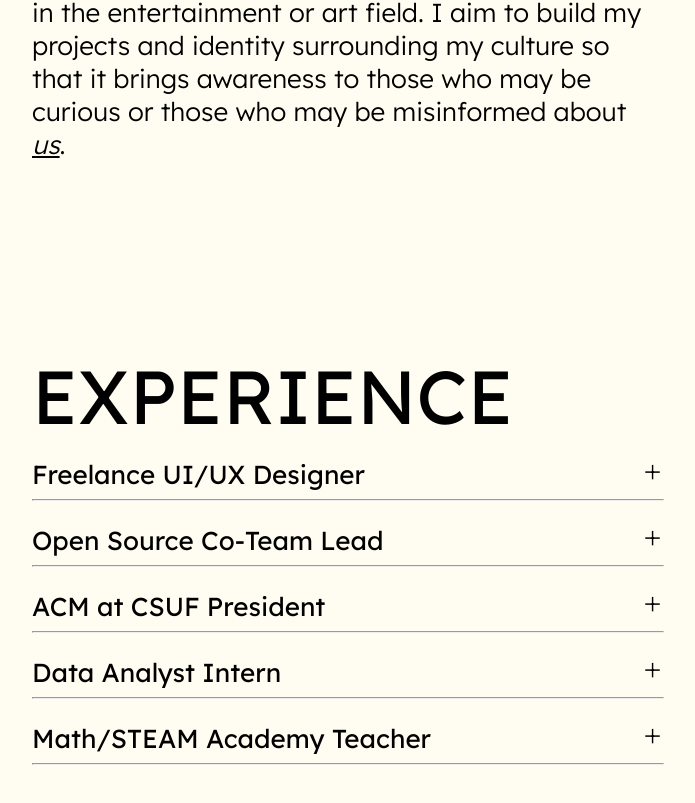
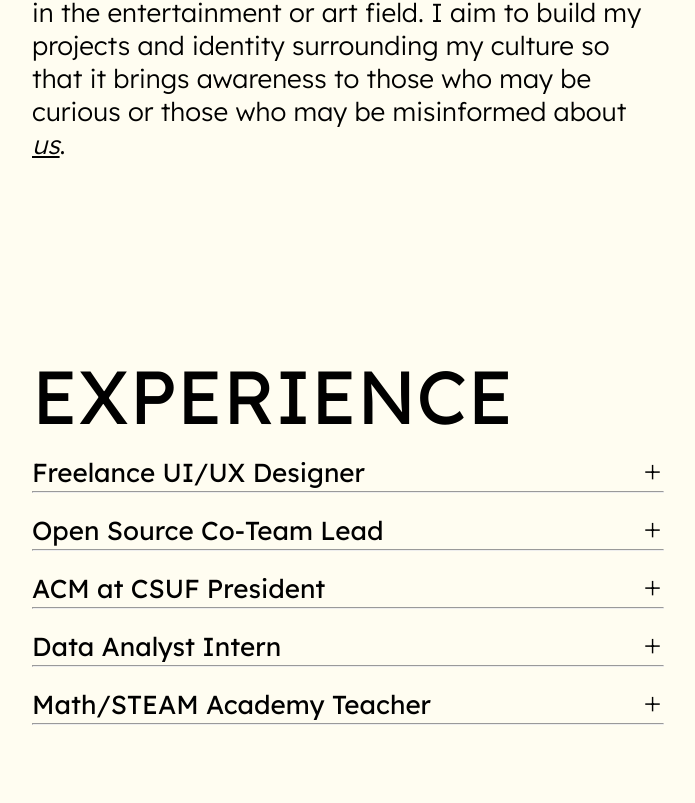
Before and after one commit to karnikaavelumani/portfolio, a SvelteKit app: page / in a window 1280 px wide. Shown: the part 1259-2062 px from the top of the page, without its empty margins (292-987 px from the left). Built offline with nearby package versions, Linux system fonts and the light colour scheme.

Commit message:
finish experience.svelte page

```diff
--- a/src/routes/exp.svelte
+++ b/src/routes/exp.svelte
@@ -136,6 +136,10 @@
 		margin: 0;
 	}
 
+	hr {
+		margin-top: 0;
+	}
+
 	.tab {
 		position: relative;
 		margin-top: 10px;
@@ -157,7 +161,7 @@
 	.tab__label {
 		display: flex;
 		flex-direction: row;
-		align-items: flex-end;
+		align-items: center;
 		justify-content: space-between;
 		font-size: 26px;
 		font-weight: 400;
```
